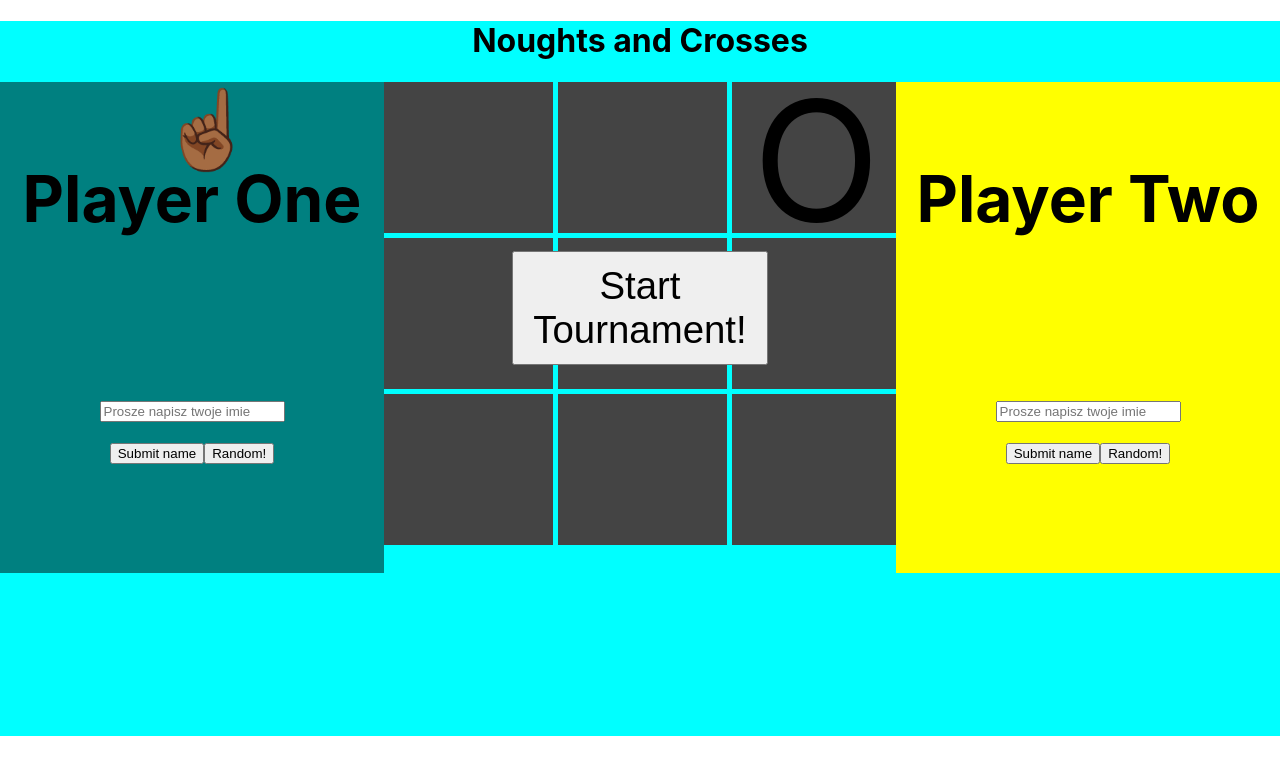
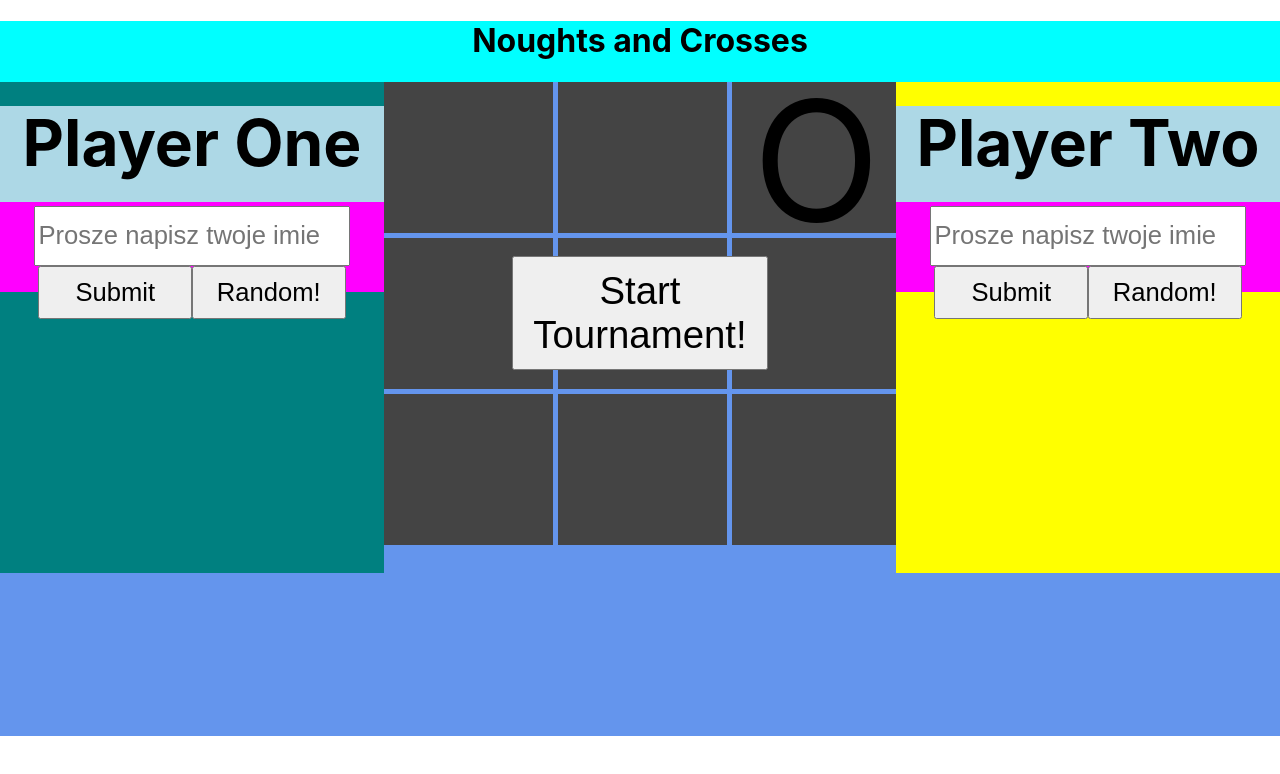
Before and after one commit to chicorycolumn/react-noughts-and-crosses, a React (Create React App) app: page / in a window 1280 px wide. Shown: the top 774 px of the page. Built offline with nearby package versions, Linux system fonts and the light colour scheme.

Commit message:
Nearly finished trophy graphic.

```diff
--- a/src/App.css
+++ b/src/App.css
@@ -3,16 +3,71 @@
   background-color: cyan;
 }
 
-.backing {
-  background-color: lightgoldenrodyellow;
-}
-
 .over-grid {
+  background-color: cornflowerblue;
   display: grid;
   grid-template-columns: 30% 40% 30%;
   grid-template-rows: 1fr 1fr 1fr 1fr;
   min-height: 0;
   min-width: 0;
+  max-height: 100%;
+}
+
+.p1Details {
+  background-color: teal;
+  color: black;
+  display: grid;
+  grid-column: 1;
+  grid-row: 1 / 4;
+  min-height: 0;
+  min-width: 0;
+  overflow: hidden;
+  max-height: 100%;
+  max-width: 100%;
+  /* width: 100%; */
+  /* height: 50%;
+  width: 100%; */
+  /* max-width: 50%;
+  max-height: 50%;
+  resize: none;
+  width: min-content; */
+}
+
+.p2Details {
+  background-color: yellow;
+  color: black;
+  display: grid;
+  grid-column: 3;
+  grid-row: 1 / 4;
+  min-height: 0;
+  min-width: 0;
+  overflow: hidden;
+  max-height: 100%;
+}
+
+.playerNameText {
+  top: -10%;
+  position: relative;
+  background-color: lightblue;
+  overflow: hidden;
+  display: block;
+  line-height: 1.15em;
+  max-height: 4.5em;
+  font-size: 5vw;
+  max-width: 30vw;
+  min-height: 0;
+  min-width: 0;
+
+  /* position: relative; */
+  /* position: center; */
+  /* text-align: center; */
+  /*max-width: 50%;
+  max-height: 50%;
+  text-align: center;
+  overflow: visible;
+  min-width: 0;
+  position: absolute; */
+  /* resize: none; */
 }
 
 .middleBottom {
@@ -23,7 +78,7 @@
 
 .startTourneyButton {
   font-size: 3vw;
-  margin-top: 1%;
+  margin-top: 2%;
   height: 70%;
   width: 50%;
 }
@@ -84,6 +139,28 @@ h5 {
   visibility: hidden;
 }
 
+.nameForm {
+  background-color: magenta;
+  position: relative;
+  bottom: 85%;
+  height: 7vw;
+  max-height: 100%;
+}
+
+.sideButtons {
+  font-size: 2vw;
+  /* margin-top: 1%; */
+  height: 60%;
+  width: 40%;
+}
+
+.inputName {
+  font-size: 2vw;
+  margin-top: 1%;
+  height: 60%;
+  width: 80%;
+}
+
 .theFinger {
   /* float: right; */
   text-align: right;
@@ -92,55 +169,7 @@ h5 {
   max-height: 4em;
   font-size: 6vw;
   padding-left: 12.5%;
-  margin-top: -0.5%;
-}
-
-.playerNameText {
-  display: inline-flex;
-  overflow: hidden;
-  text-overflow: ellipsis;
-  word-wrap: break-word;
-  display: block;
-  line-height: 1.2em;
-  max-height: 6em;
-  font-size: 5vw;
-  /* position: center; */
-  /* text-align: center; */
-  margin-top: -10%;
-
-  /*max-width: 50%;
-  max-height: 50%;
-  text-align: center;
-  overflow: visible;
-  min-width: 0;
-  position: absolute; */
-  /* resize: none; */
-}
-
-.p1Details {
-  background-color: teal;
-  color: black;
-  display: grid;
-  grid-column: 1;
-  grid-row: 1 / 4;
-  min-height: 0;
-  min-width: 0;
-  /* height: 50%;
-  width: 100%; */
-  /* max-width: 50%;
-  max-height: 50%;
-  resize: none;
-  width: min-content; */
-}
-
-.p2Details {
-  background-color: yellow;
-  color: black;
-  display: grid;
-  grid-column: 3;
-  grid-row: 1 / 4;
-  min-height: 0;
-  min-width: 0;
+  margin-top: -5%;
 }
 
 .wrapper {
@@ -170,3 +199,13 @@ h5 {
   margin-top: -13%;
   margin-bottom: -140%;
 }
+
+.wins {
+  font-size: 10vw;
+  background-color: blueviolet;
+  /* top: -150%; */
+  top: 150%;
+  position: relative;
+  margin-top: -100%;
+  /* margin-bottom: -50%; */
+}
--- a/src/App.js
+++ b/src/App.js
@@ -15,6 +15,13 @@ const randomNames = [
   "Oil Tycoon",
   "Green Ghoul",
   "A tempting plate of Scooby Snacks",
+  "Lorem ipsum dolor sit amet, consectetur adipiscing",
+  "Lorem ipsum dolor sit amet, consectetur adipiscing",
+  "Lorem ipsum dolor sit amet, consectetur adipiscing",
+  "Lorem ipsum dolor sit amet, consectetur adipiscing",
+  "Lorem ipsum dolor sit amet, consectetur adipiscing",
+  "Lorem ipsum dolor sit amet, consectetur adipiscing",
+  "Lorem ipsum dolor sit amet, consectetur adipiscing",
   "An excessively tall sandwich",
   "Velma's lost glasses"
 ];
@@ -22,16 +29,20 @@ const randomNames = [
 class PlayerNames extends React.Component {
   state = {
     playerNamesDisplay: { p1: "Player One", p2: "Player Two" },
-    playerNamesInternal: { p1: "", p2: "" }
+    playerNamesInput: { p1: "", p2: "" },
+    playerScores: { p1: 0, p2: 0.5 }
   };
 
   handlePlayerSubmit = (player, event) => {
     event.preventDefault();
     this.setState(currentState => {
-      if (currentState.playerNamesInternal[player] !== "") {
+      if (currentState.playerNamesInput[player] !== "") {
         const newObj = { ...currentState.playerNamesDisplay };
-        newObj[player] = currentState.playerNamesInternal[player];
-        return { playerNamesDisplay: newObj };
+        newObj[player] = currentState.playerNamesInput[player];
+        return {
+          playerNamesDisplay: newObj,
+          playerNamesInput: { p1: "", p2: "" }
+        };
       }
     });
   };
@@ -40,10 +51,10 @@ class PlayerNames extends React.Component {
     const { value } = event.target;
 
     this.setState(currentState => {
-      const newObj = { ...currentState.playerNamesInternal };
+      const newObj = { ...currentState.playerNamesInput };
       newObj[player] = value; // Interestingly, you cannot use event.target.value here.
 
-      return { playerNamesInternal: newObj };
+      return { playerNamesInput: newObj };
     });
   };
 
@@ -105,20 +116,31 @@ class PlayerNames extends React.Component {
     return Object.keys(this.state.playerNamesDisplay).map(player => {
       return (
         <div id={`${player}`} className={`${player}Details`}>
+          {this.props.hasTournamentBegun ? (
             <Finger
               player={player}
               isItPlayerOneTurn={this.props.isItPlayerOneTurn}
               handleTransitionToggle={this.props.handleTransitionToggle}
               transitionToggle={this.props.transitionToggle}
             />
+          ) : (
+            <></>
+          )}
+
           <h2 className="playerNameText">
             {this.state.playerNamesDisplay[player]}
           </h2>
+
+          {this.props.hasTournamentBegun ? (
+            <Wins playerScores={this.state.playerScores} player={player} />
+          ) : (
             <form
-            className={this.props.hasTournamentBegun ? "invisible" : ""}
+              className="nameForm"
               onSubmit={this.handlePlayerSubmit.bind(this, player)}
             >
               <input
+                value={this.state.playerNamesInput[player]}
+                className="inputName"
                 onChange={this.handlePlayerNameChange.bind(this, player)}
                 id={`${player}name`}
                 name={`${player}name`}
@@ -126,12 +148,18 @@ class PlayerNames extends React.Component {
                 placeholder="Prosze napisz twoje imie"
               />
               <br />
-            <br />
-            <button>Submit name</button>
-            <button onClick={this.selectRandomName.bind(this, player)}>
+              <button className="sideButtons" id={`submit${player}NameButton`}>
+                Submit
+              </button>
+              <button
+                className="sideButtons"
+                id={`random${player}NameButton`}
+                onClick={this.selectRandomName.bind(this, player)}
+              >
                 Random!
               </button>
             </form>
+          )}
         </div>
       );
     });
@@ -187,6 +215,7 @@ function ExtraButtons(props) {
       className={props.hasTournamentBegun ? "invisible" : ""}
     >
       <button
+        id="startTourneyButton"
         className="startTourneyButton"
         onClick={() => {
           props.tournBegunHandler();
@@ -242,7 +271,36 @@ class Board extends React.Component {
   };
 
   handleClick = (event, row, column) => {
-    if (this.state.board[row][column] === "") {
+    if (!this.props.hasTournamentBegun) {
+      const c = document.getElementById("startTourneyButton");
+      const b = document.getElementById("randomp1NameButton");
+      const a = document.getElementById("submitp1NameButton");
+      const e = document.getElementById("randomp2NameButton");
+      const d = document.getElementById("submitp2NameButton");
+
+      setTimeout(() => {
+        a.setAttribute("style", "background-color: yellow;");
+        setTimeout(() => {
+          a.removeAttribute("style", "background-color: yellow;");
+          b.setAttribute("style", "background-color: yellow;");
+          setTimeout(() => {
+            b.removeAttribute("style", "background-color: yellow;");
+            c.setAttribute("style", "background-color: yellow;");
+            setTimeout(() => {
+              c.removeAttribute("style", "background-color: yellow;");
+              d.setAttribute("style", "background-color: yellow;");
+              setTimeout(() => {
+                d.removeAttribute("style", "background-color: yellow;");
+                e.setAttribute("style", "background-color: yellow;");
+                setTimeout(() => {
+                  e.removeAttribute("style", "background-color: yellow;");
+                }, 100);
+              }, 100);
+            }, 100);
+          }, 100);
+        }, 100);
+      }, 100);
+    } else if (this.state.board[row][column] === "") {
       this.setState(currentState => {
         const newBoard = [];
         currentState.board.forEach(arr => newBoard.push([...arr]));
@@ -331,6 +389,7 @@ class App extends React.Component {
             isItPlayerOneTurn={this.state.isItPlayerOneTurn}
             turnHandler={this.turnHandler}
             handleTransitionToggle={this.handleTransitionToggle}
+            hasTournamentBegun={this.state.hasTournamentBegun}
           />
           <PlayerNames
             isItPlayerOneTurn={this.state.isItPlayerOneTurn}
@@ -370,4 +429,8 @@ class App extends React.Component {
   }
 }
 
+function Wins(props) {
+  return <p className="wins">🏆 {props.playerScores[props.player]}</p>;
+}
+
 export default App;
```
Lines whose indentation alone changed are shown as unchanged.
